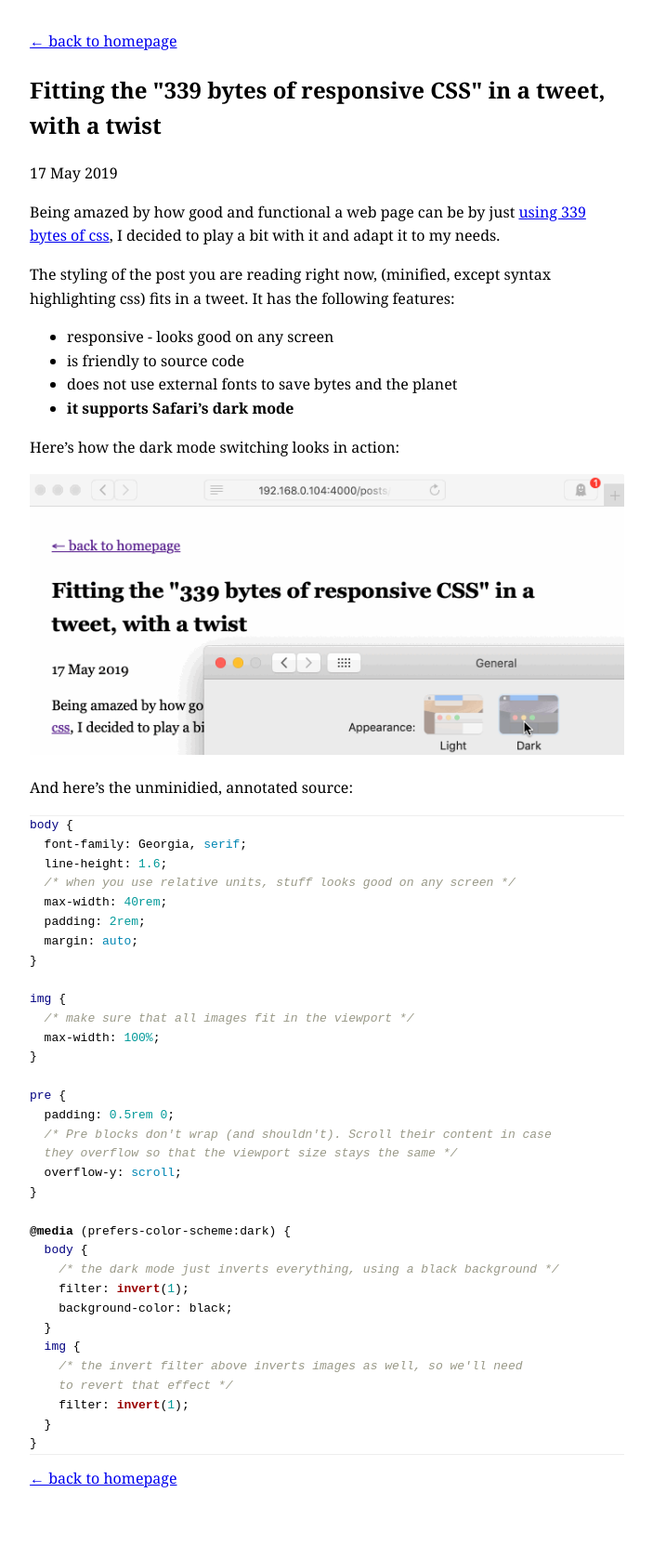
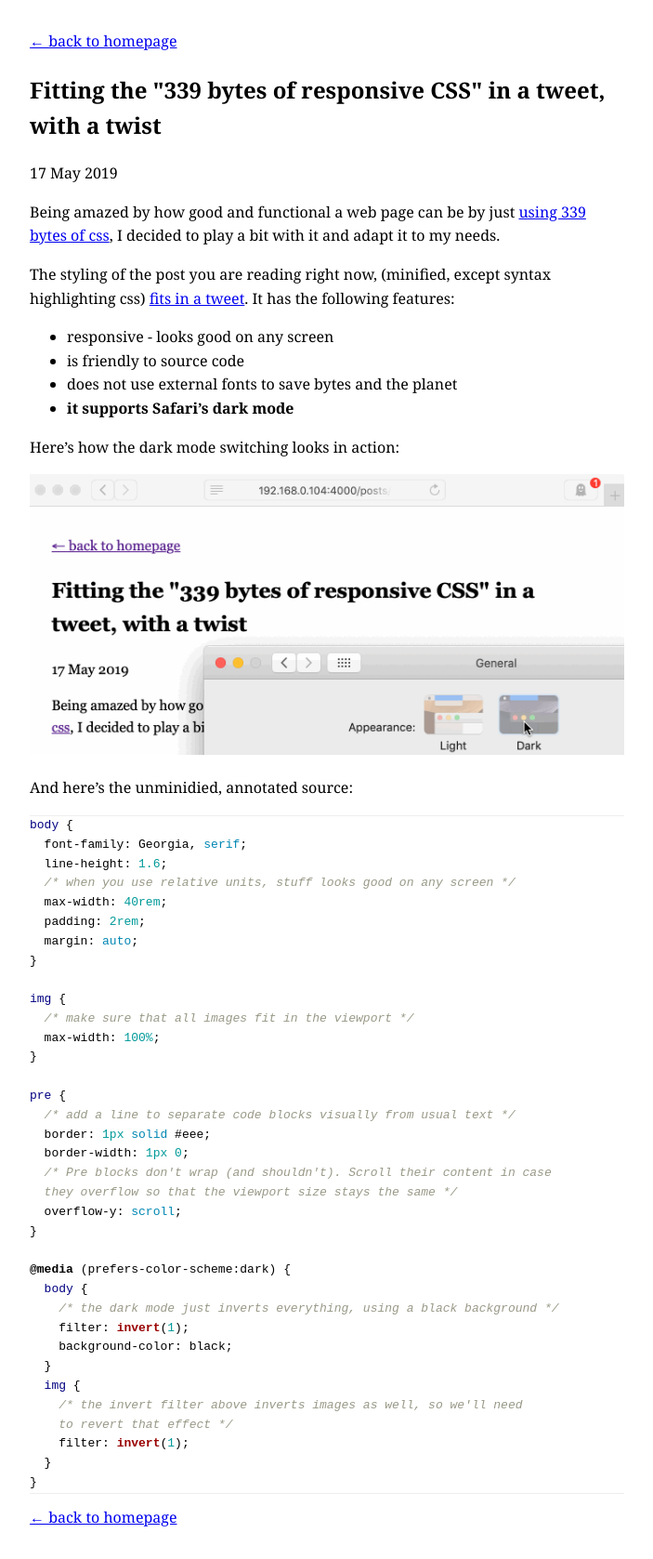
Before and after one commit to alisnic/alisnic.github.com, a Jekyll site: the page built from _posts/2019-05-17-fitting-339-bytes-of-responsive-css-in-a-tweet.markdown, in a window 1280 px wide. Shown: the whole page at 93% size, without its empty margins (288-991 px from the left). Built offline with Jekyll 4.4.1, drawn with Linux system fonts in a browser that asks for light colours; before the commit the page ends 1636 px from its top, so only the background shows below that.

Commit message:
Small tweaks

```diff
--- a/_posts/2019-05-17-fitting-339-bytes-of-responsive-css-in-a-tweet.markdown
+++ b/_posts/2019-05-17-fitting-339-bytes-of-responsive-css-in-a-tweet.markdown
@@ -8,7 +8,7 @@ Being amazed by how good and functional a web page can be by just
 [using 339 bytes of css](https://blog.koley.in/2019/339-bytes-of-responsive-css),
 I decided to play a bit with it and adapt it to my needs.
 
-The styling of the post you are reading right now, (minified, except syntax highlighting css) fits in a tweet.
+The styling of the post you are reading right now, (minified, except syntax highlighting css) [fits in a tweet](https://mobile.twitter.com/andrei_lisnic/status/1129495286471168006).
 It has the following features:
 - responsive - looks good on any screen
 - is friendly to source code
@@ -37,7 +37,9 @@ img {
 }
 
 pre {
-  padding: 0.5rem 0;
+  /* add a line to separate code blocks visually from usual text */
+  border: 1px solid #eee;
+  border-width: 1px 0;
   /* Pre blocks don't wrap (and shouldn't). Scroll their content in case
   they overflow so that the viewport size stays the same */
   overflow-y: scroll;
```
